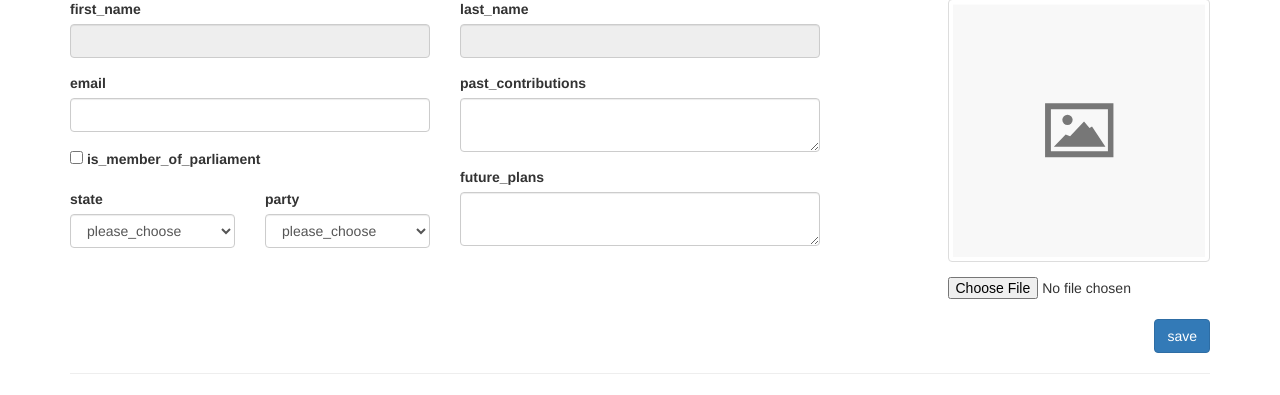
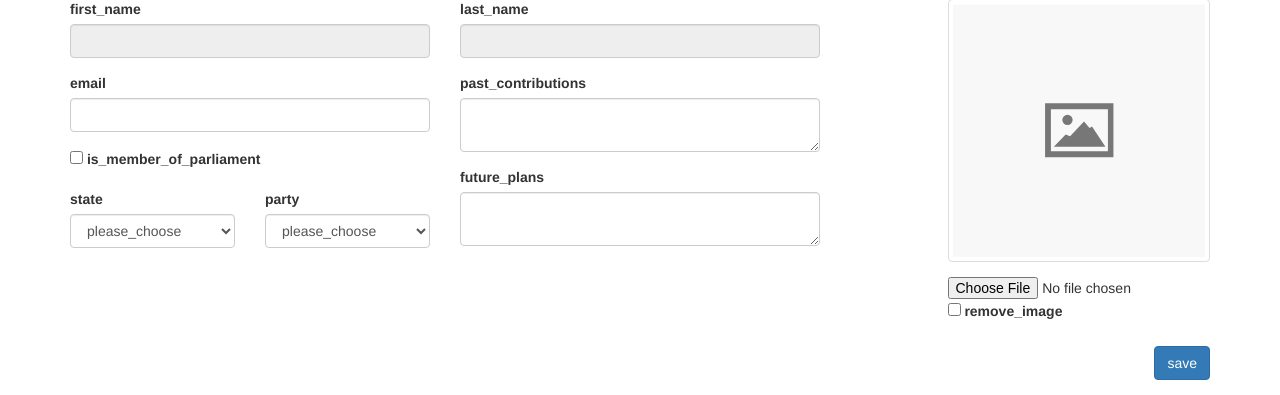
Before and after one commit to freedomvote/freedomvote, a Django app: template app/core/templates/core/politician.html in a window 1280 px wide. Shown: the part 41-436 px from the top of the page. Run offline with Django 3.2, Linux system fonts and the light colour scheme; the template is opened without the code that fills it, so the values that code supplies are empty; parts of the project's set-up code (start-up, migrations or seed data) failed here and were passed over; some libraries are stand-ins or nearby versions.

Commit message:
Added remove image checkbox on politician view

```diff
--- a/app/core/templates/core/politician.html
+++ b/app/core/templates/core/politician.html
@@ -88,6 +88,10 @@
                     </svg>
                 {% endif %}
                 <input type="file" name="image">
+                <label>
+                    <input type="checkbox" name="remove_image">
+                    {% trans "remove_image" %}
+                </label>
             </div>
         </div>
         <div class="row buttons">
--- a/app/core/views.py
+++ b/app/core/views.py
@@ -32,6 +32,8 @@ def politician_view(request, unique_url):
                 politician.party = Party.objects.get(id=request.POST['party'])
             except:
                 politician.party = None
+            if request.POST.get('remove_image', None):
+                politician.image = None
             politician.save()
 
         except:
```
Also changed, not shown: app/locale/de/LC_MESSAGES/django.po.
